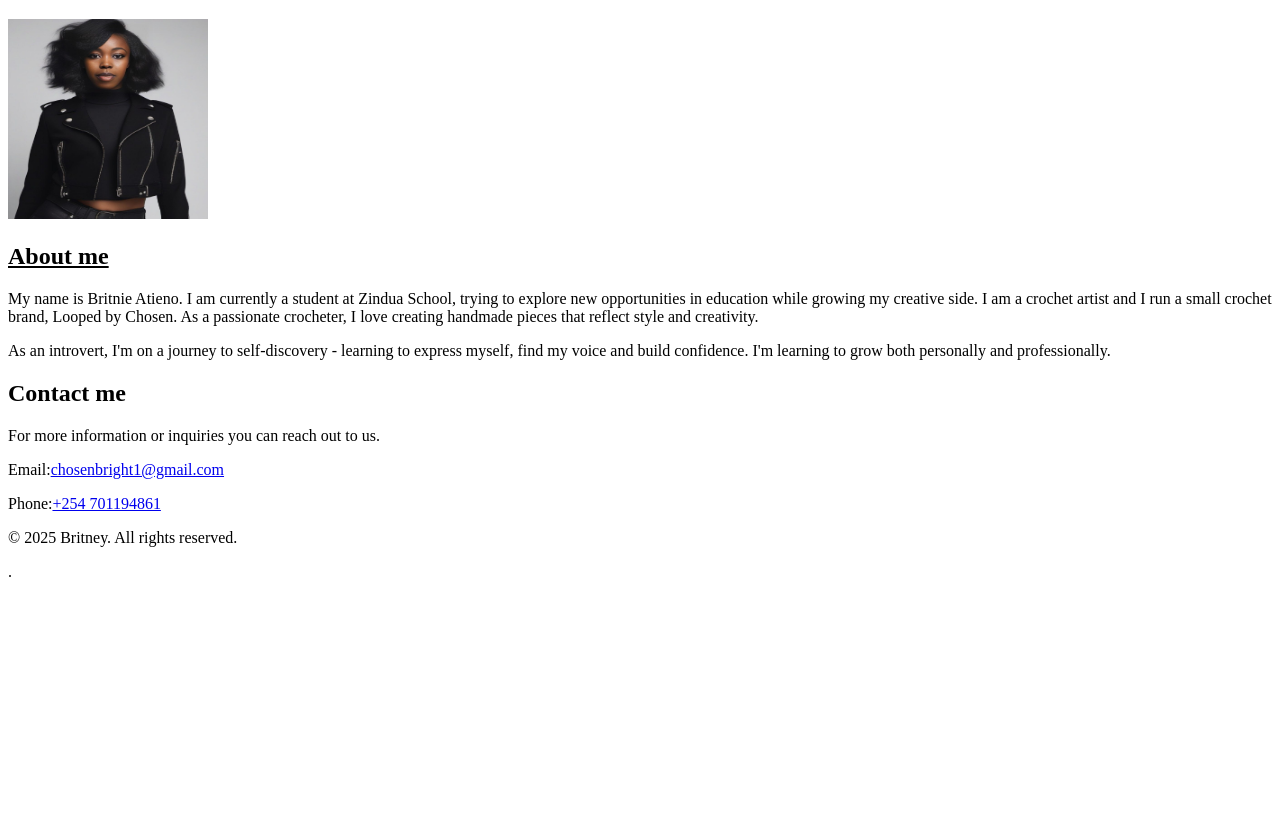
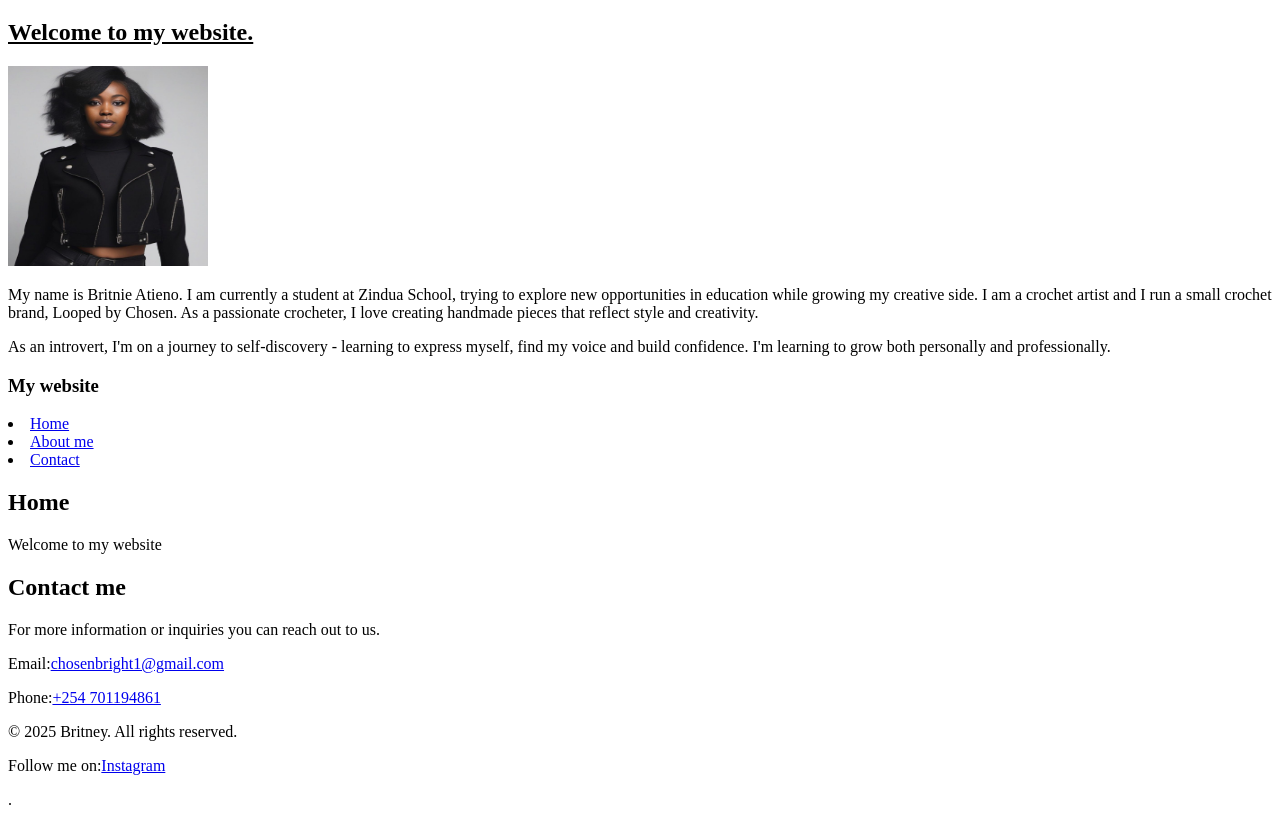
Before and after one commit to Britney2025/About-chosen, a plain HTML site: page index.html in a window 1280 px wide. Shown: the part 61-878 px from the top of the page. Before the commit the page ends 800 px from the top, so only its background shows below. Drawn offline with Linux system fonts and the light colour scheme.

Commit message:
included navigation

```diff
--- a/index.html
+++ b/index.html
@@ -7,8 +7,8 @@
 </head>
 <body>
     <h1>BRITNIE ATIENO</h1>
+    <h2><u>Welcome to my website.</u></h2>
     <img src="/IMAGES/IMG-20250524-WA0024[1].jpg" alt="profile picture" width="200px" height="200px">
-    <h2><u>About me</u></h2>
     <p>
         My name is Britnie Atieno. I am currently a student at Zindua School, trying to explore new
         opportunities in education while growing my creative side. I am a crochet artist and I run a
@@ -19,7 +19,21 @@
         As an introvert, I'm on a journey to self-discovery - learning to express myself, find my voice
         and build confidence. I'm learning to grow both personally and professionally.
     </p>
+    <header>
+        <h3>My website</h3>
+        <nav>
+            <li><a href="home">Home</a></li>
+            <li><a href="about me">About me</a></li>
+            <li><a href="contact">Contact</a></li>
+        </nav>
+    </header>
+
     <main>
+        <section id="home">
+            <h2>Home</h2>
+            <p>Welcome to my website</p>
+
+        </section>
         <section id="contact">
             <h2>Contact me</h2>
             <p>For more information or inquiries you can reach out to us.</p>
@@ -30,6 +44,7 @@
     </main>
     <footer>
         <p>&copy; 2025 Britney. All rights reserved.</p>
+        <p>Follow me on:<a href="https://instagram.com/loopedbychosen" target="_blank">Instagram</a></p>
     </footer>
 
 
```
